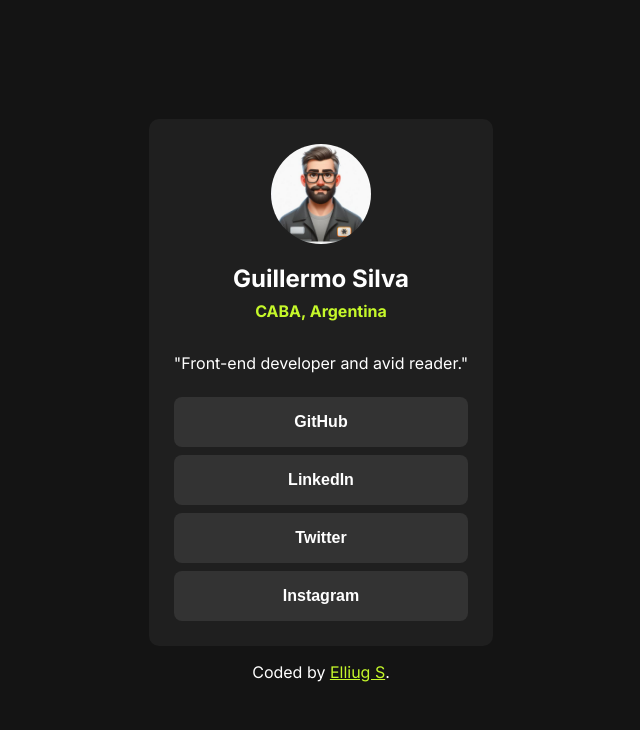
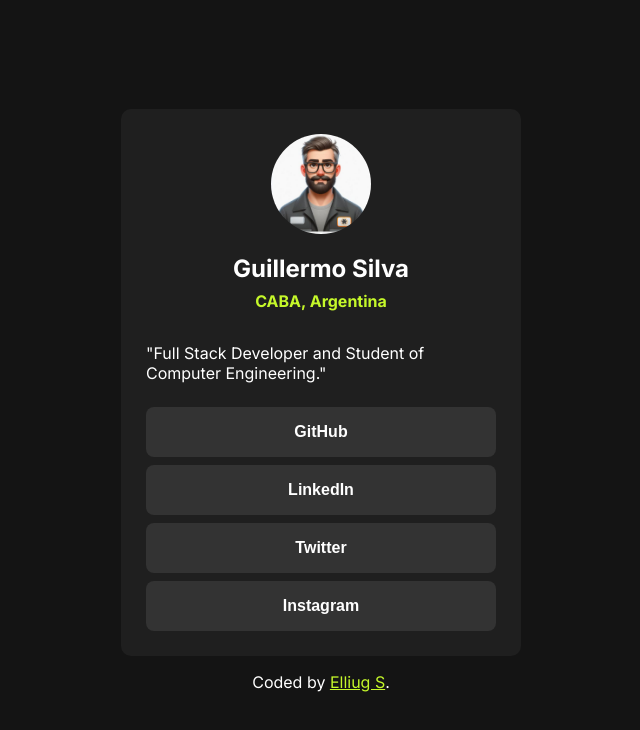
Before and after one commit to guillsil/Social-link, a plain HTML site: page index.html in a window 1280 px wide. Shown: the whole page, without its empty margins (319-959 px from the left). Drawn offline with Linux system fonts and the light colour scheme.

Commit message:
Second commit

```diff
--- a/index.html
+++ b/index.html
@@ -14,7 +14,7 @@
     <img src="./src/elliug.jpeg" alt="elliug">
     <h1>Guillermo Silva <span>CABA, Argentina</span></h1>
 
-    <p>"Front-end developer and avid reader."</p>
+    <p>"Full Stack Developer and Student of Computer Engineering."</p>
     <ul>
       <li><button onclick="window.location.href='https://github.com/guillsil';">GitHub</button></li>
       <li><button onclick="window.location.href='https://www.linkedin.com/in/guilllermo-silva/';">LinkedIn</button></li>
```
